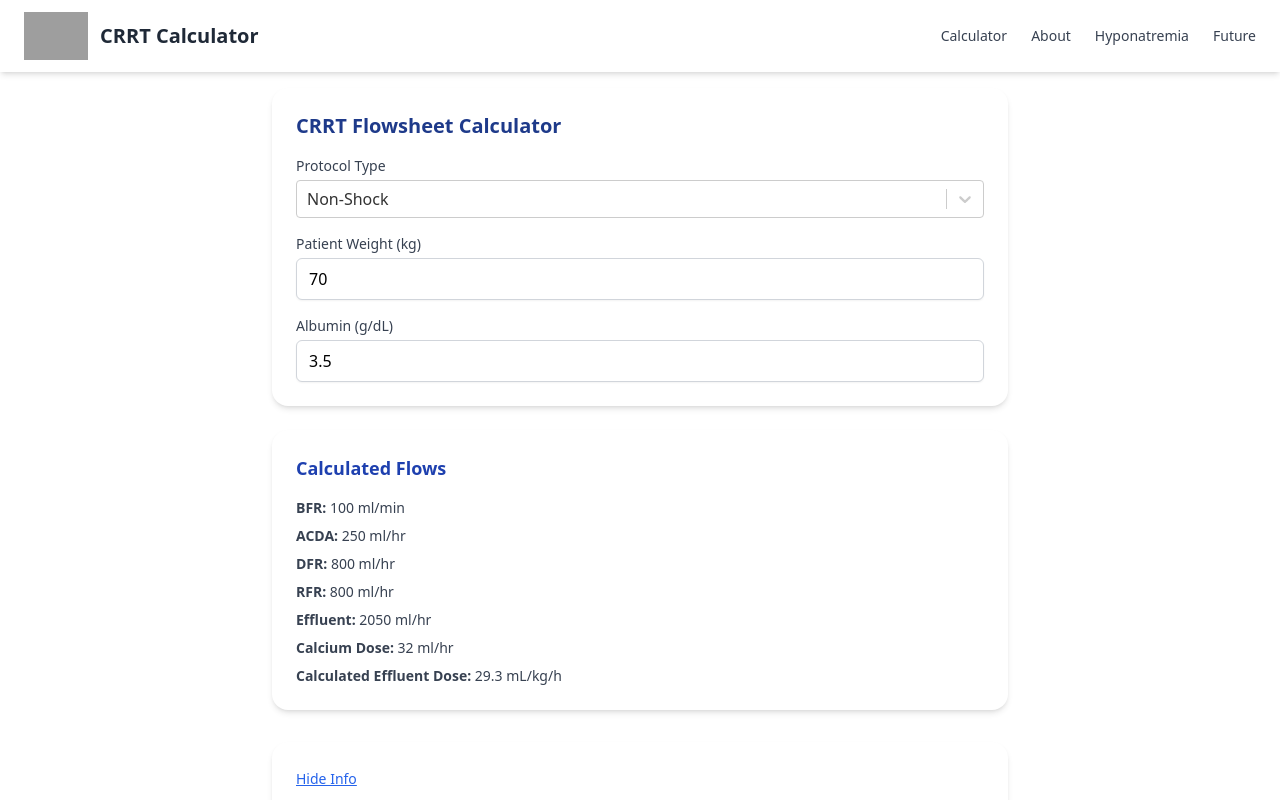
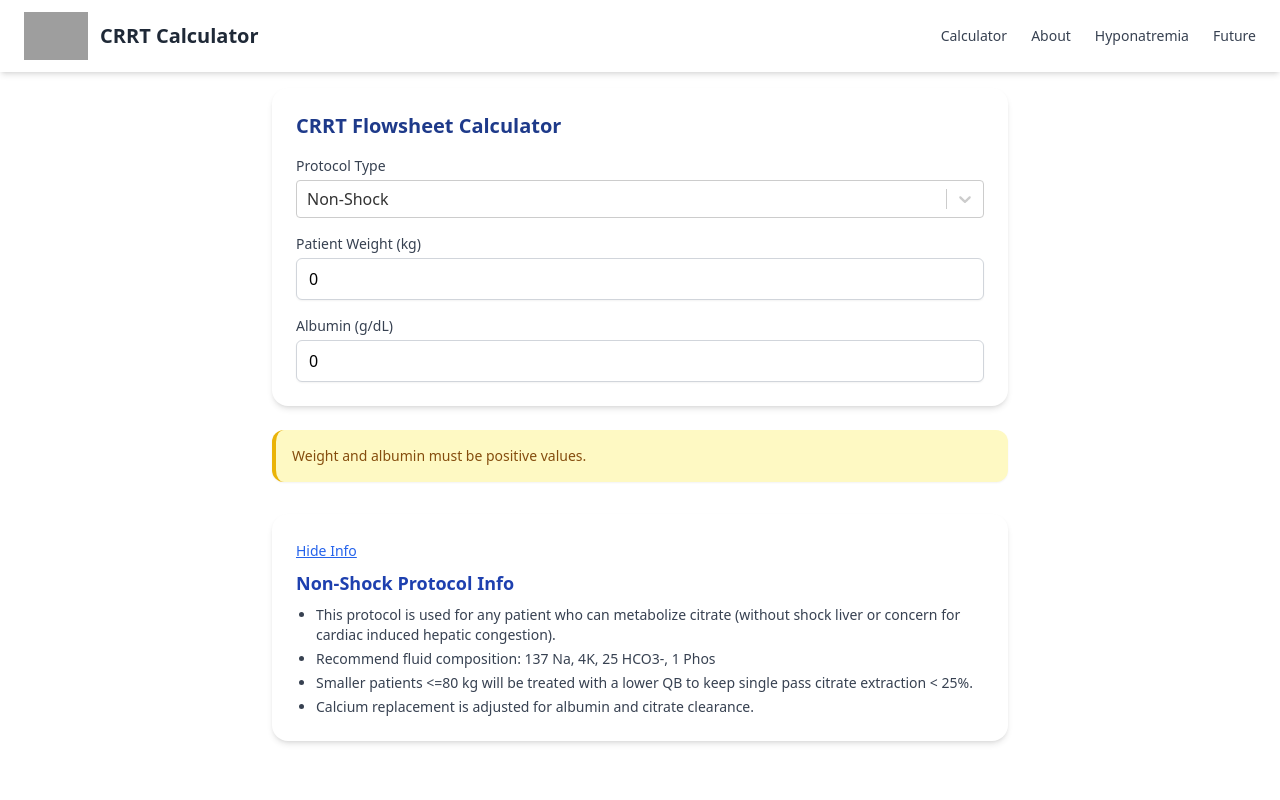
Before and after one commit to pajenkin/CRRT-Flowsheets, a React (Vite) app: page / in a window 1280 px wide. Shown: the top 800 px of the page. Built offline with nearby package versions, Linux system fonts and the light colour scheme; grey boxes are pictures that could not be loaded.

Commit message:
added default numbers

```diff
--- a/src/main/MainFlowsheet.tsx
+++ b/src/main/MainFlowsheet.tsx
@@ -11,8 +11,8 @@ const protocolOptions = [
 
 const MainFlowsheet: React.FC = () => {
   const [protocolType, setProtocolType] = useState<number>(1);
-  const [weight, setWeight] = useState<number>(70);
-  const [albumin, setAlbumin] = useState<number>(3.5);
+  const [weight, setWeight] = useState<number>(0);
+  const [albumin, setAlbumin] = useState<number>(0);
   const [collapsed, setCollapsed] = useState(false);
 
   const result = getCalculatedResult(protocolType, weight, albumin);
```
